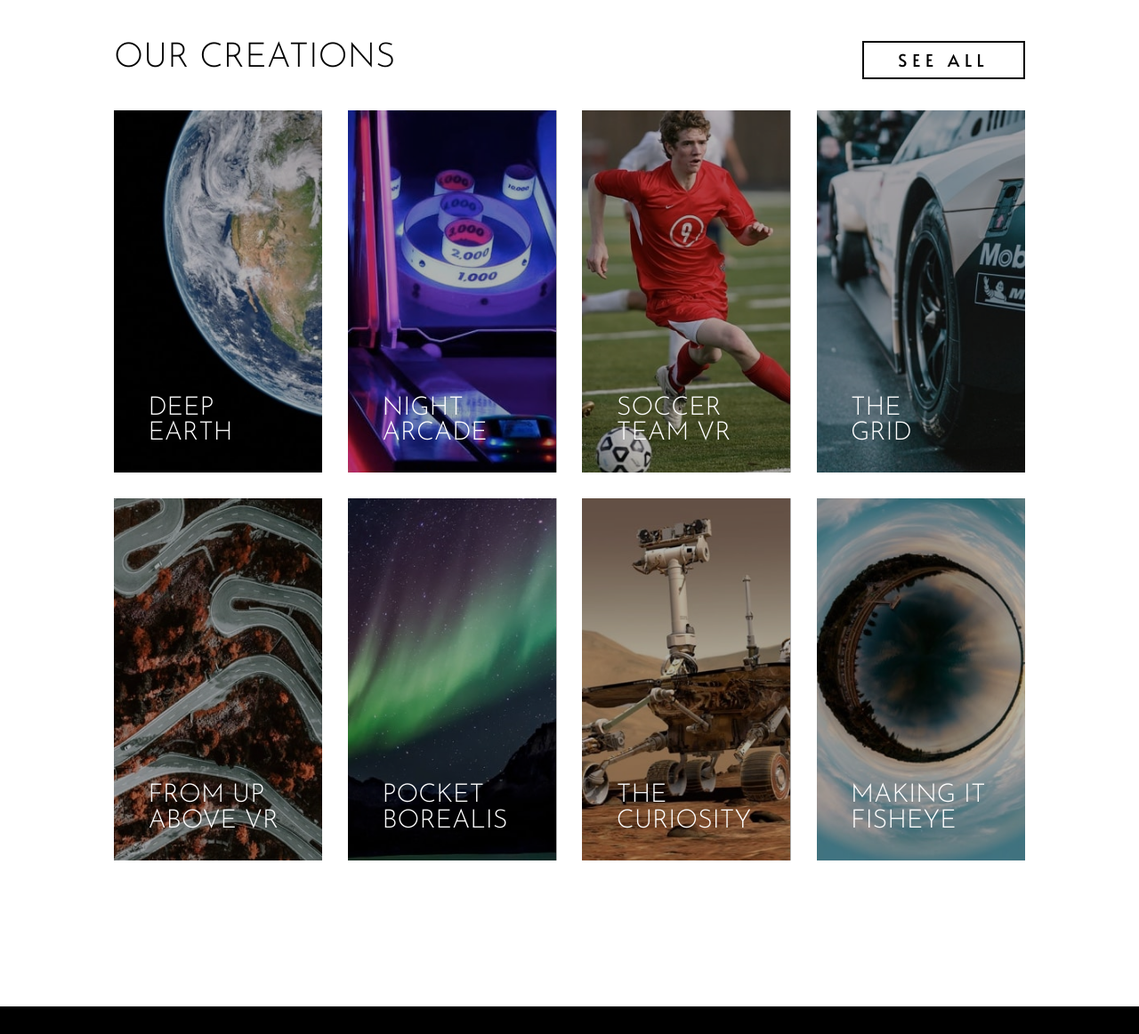
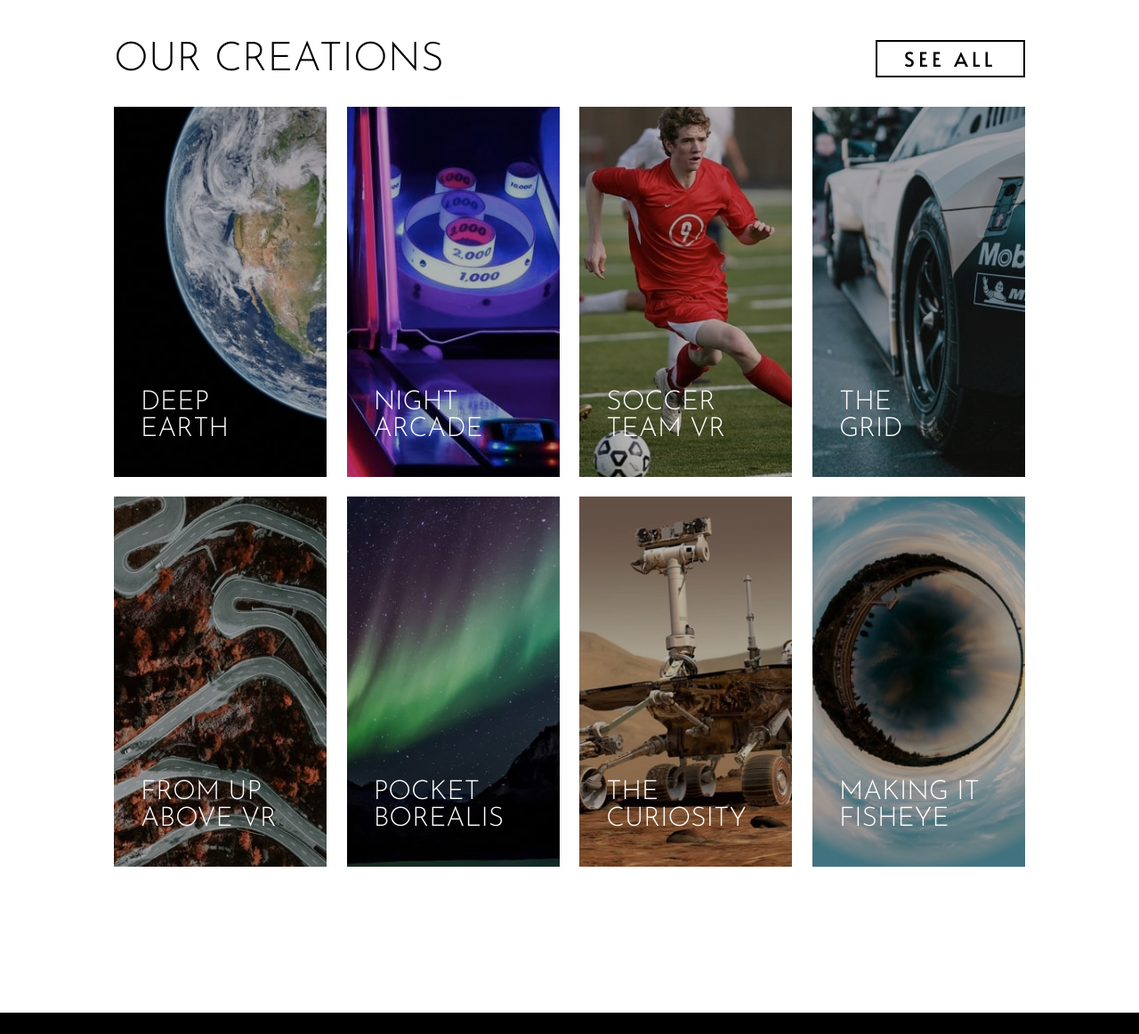
Before and after one commit to Tyson-Wellings/loopstudios-landing-page-main-frontendmentor-project, a plain HTML site: page index.html in a window 1280 px wide. Shown: the part 1230-2392 px from the top of the page at 89% size. Drawn offline with Linux system fonts and the light colour scheme.

Commit message:
Fixed padding for large screens

```diff
--- a/index.html
+++ b/index.html
@@ -82,49 +82,49 @@
 
         <div id="grid-wrapper">
           <div class="grid-item" id="deep-earth">
-            <a hred="#" class="grid-link">
+            <a href="#" class="grid-link">
               Deep <br> Earth
             </a>
           </div>
 
           <div class="grid-item" id="night-arcade">
-            <a hred="#" class="grid-link">
+            <a href="#" class="grid-link">
               Night <br> Arcade
             </a>
           </div>
 
           <div class="grid-item" id="soccer-team">
-            <a hred="#" class="grid-link">
+            <a href="#" class="grid-link">
               Soccer <br> Team VR
             </a>
           </div>
 
           <div class="grid-item" id="the-grid">
-            <a hred="#" class="grid-link">
+            <a href="#" class="grid-link">
               The <br> Grid
             </a>
           </div>
 
           <div class="grid-item" id="from-up-above">
-            <a hred="#" class="grid-link">
+            <a href="#" class="grid-link">
               From Up <br> Above Vr
             </a>
           </div>
 
           <div class="grid-item" id="pocket-borealis">
-            <a hred="#" class="grid-link">
+            <a href="#" class="grid-link">
               Pocket <br> Borealis
             </a>
           </div>
 
           <div class="grid-item" id="the-curiosity">
-            <a hred="#" class="grid-link">
+            <a href="#" class="grid-link">
               The <br> Curiosity
             </a>
           </div>
 
           <div class="grid-item" id="fisheye">
-            <a hred="#" class="grid-link">
+            <a href="#" class="grid-link">
               Making It <br> Fisheye
             </a>
           </div>
--- a/styles.css
+++ b/styles.css
@@ -233,6 +233,7 @@ nav{
 }
 
 .grid-link{
+    text-decoration: none;
     height: min(45.138vw - 3rem, 120px);
     width: min( 100%, 327px);
     box-sizing: border-box;
@@ -552,7 +553,7 @@ footer{
     }
 
     *{
-        font-size: 1.5vw;
+        font-size: 15px;
     }
 
     p{
@@ -560,11 +561,11 @@ footer{
     }
 
     h1{
-        font-size: 2rem;
+        font-size: 3rem;
     }
 
     #hero-container{
-        padding: 0 10vw;
+        padding: 0 max(10vw, calc((100vw - 1091px)/2));
     }
 
     .logo path{
@@ -576,7 +577,7 @@ footer{
     }
 
     header .logo{
-        left: 10vw;
+        left: max(10vw, calc((100vw - 1091px)/2));
         top: 3rem;
     }
     .hamburger-toggle{
@@ -590,7 +591,7 @@ footer{
     }
     nav{
         top: calc( 3rem + 16px);
-        right: 10vw;
+        right: max(10vw, calc((100vw - 1091px)/2));
     }
 
     .nav-links{
@@ -616,7 +617,7 @@ footer{
     }
 
     #introduction{
-        padding: 10vw;
+        padding: 10vw max(10vw, calc((100vw - 1091px)/2));
         position: relative;
         top: 0;
         box-sizing: border-box;
@@ -649,17 +650,18 @@ footer{
 
     #our-creations-wrapper{
         margin-top: 0;
-        padding: 0 10vw 5vw 10vw;
+        padding: 0 max(10vw, calc((100vw - 1091px)/2)) 5vw max(10vw, calc((100vw - 1091px)/2));
     }
 
     #see-all-grid-link{
+        font-size: 1.5rem;
         box-sizing: initial;
         width: auto;
         height: auto;
-        padding: 0.25rem 2rem;
+        padding: 0.5rem 2rem;
         line-height: 1.5rem;
         top: 0;
-        right: 10vw;
+        right: max(10vw, calc((100vw - 1091px)/2));
     }
 
     #see-all-grid-link:hover{
@@ -669,14 +671,16 @@ footer{
     #grid-wrapper{
         grid-template-columns: min( calc((80vw - 4.5rem)/4), 256px);;
         grid-template-rows: min( calc(((80vw - 4.5rem)/4)*1.737), 450px);
-        row-gap: max( 1.5rem, calc((80vw - 1024px)/3));
-        column-gap: max( 1.5rem, calc((80vw - 1024px)/3));
+        row-gap: 1.5rem;
+        column-gap: 1.5rem;
+        margin: 0 auto;
+        width: fit-content;
     }
 
     .grid-link{
-        padding: min( calc(((80vw - 4.5rem)/4)*1.737 - 4.5rem), calc(450px - 4.5rem)) 0 2rem 2rem;
-        font-size: 1.5rem;
-        line-height: 1.5rem;
+        padding: min( calc(((80vw - 4.5rem)/4)*1.737 - 6.5rem), calc(450px - 5.5rem)) 0 2rem 2rem;
+        font-size: 2rem;
+        line-height: 2rem;
     }
 
     .grid-link:hover{
@@ -751,7 +755,7 @@ footer{
 
     footer{
         display: grid;
-        padding: 2rem 10vw;
+        padding: 2rem max(10vw, calc((100vw - 1091px)/2));
         grid-template-columns: 1.5fr 1fr;
         grid-template-rows: 32px calc( 20px + 2rem);
         height: auto;
```
